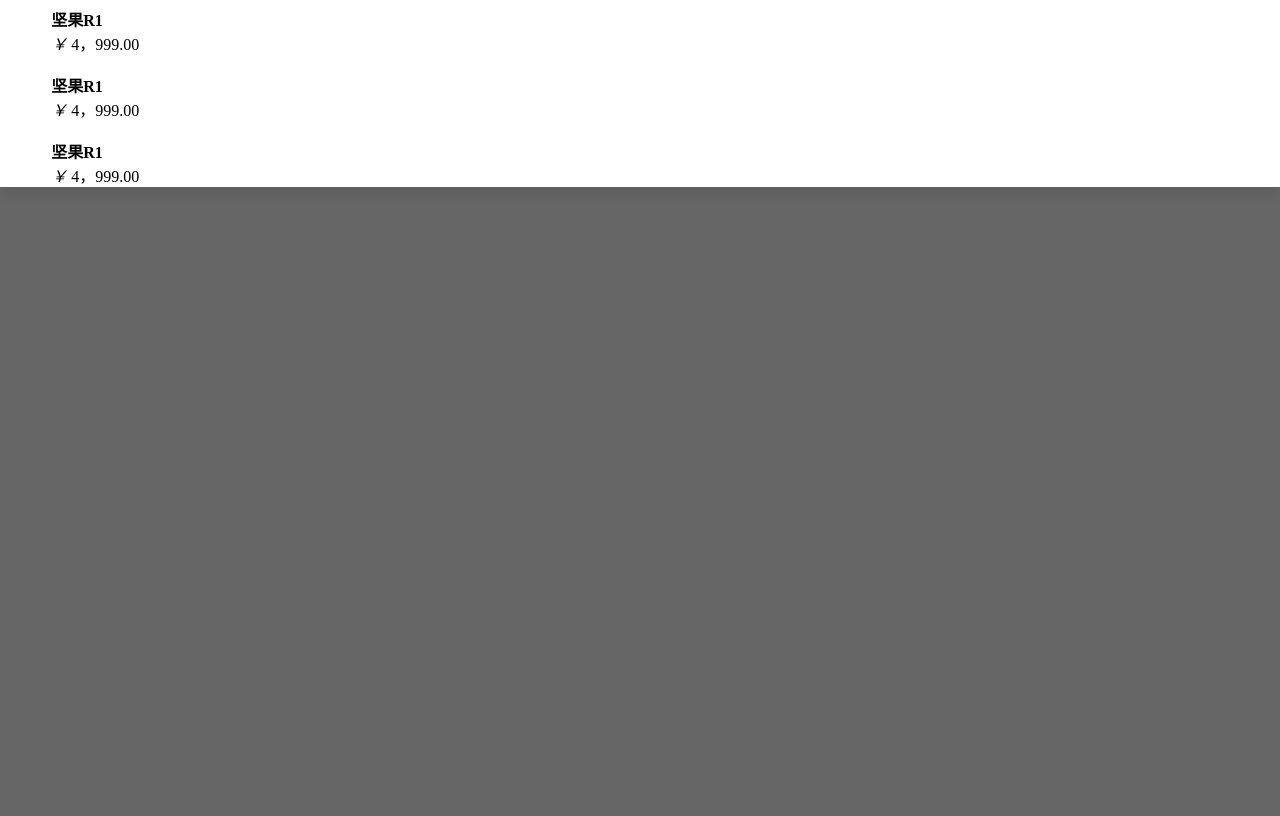
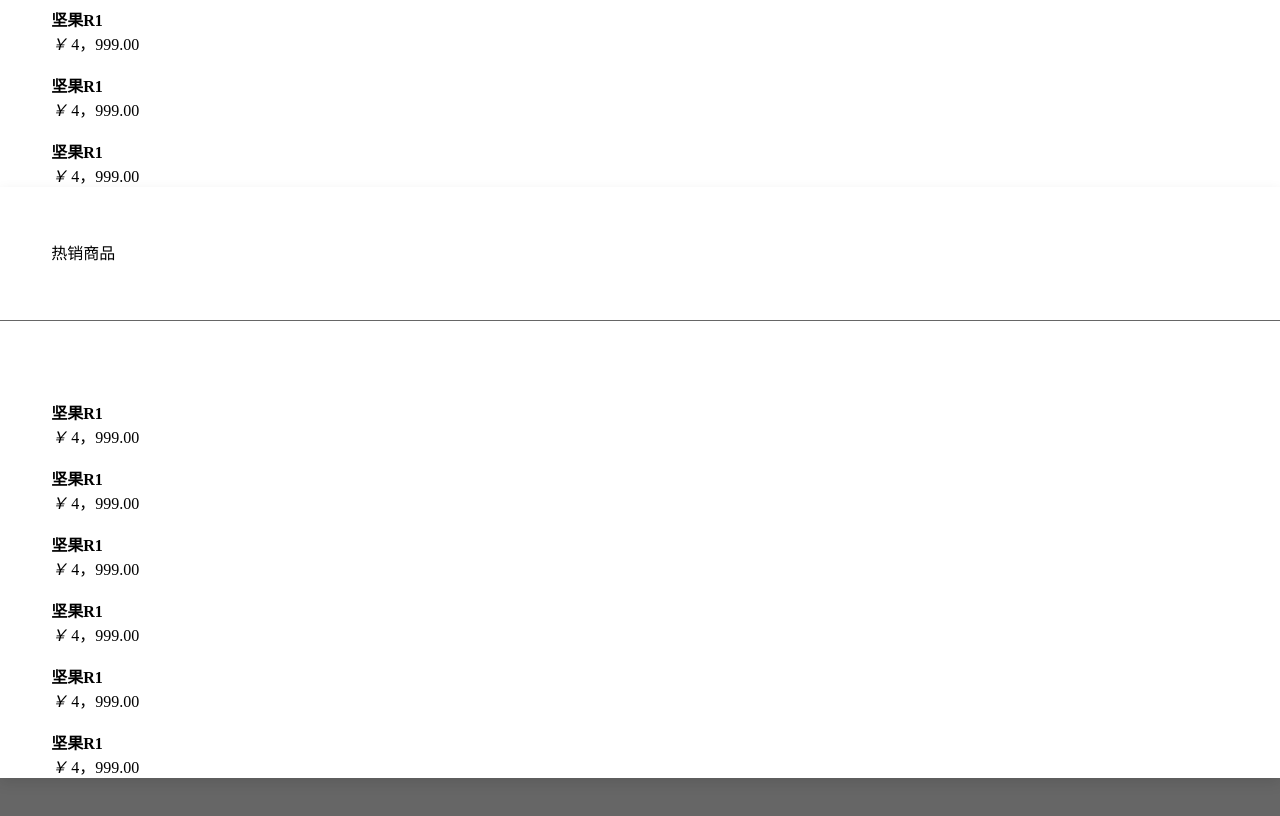
Before and after one commit to jiaiqi/smartisan, a website: page build/index.html in a window 1280 px wide. Shown: the part 2157-2973 px from the top of the page. Before the commit the page ends 2488 px from the top, so only its background shows below. Drawn offline with Linux system fonts and the light colour scheme.

Commit message:
2019年3月1日15点48分

```diff
--- a/build/index.html
+++ b/build/index.html
@@ -283,7 +283,108 @@
             </div>
         </div>
         <div class="floor-wrap">
+            <div class="floor-title">
+                <div class="title-wrap">
+                    热销商品
+                </div>
+            </div>
+            <div class="floor-con">
+                <ul>
+                    <li>
+                        <div class="goodsBox">
+                            <a href="" class="goodsImg">
+                                <img src="" alt="">
+                            </a>
+                            <div class="goodsItem">
+                                <h4 class="goodsName">坚果R1</h4>
+                                <p class="goodsSlogan"></p>
+                                <p class="goodsPrice">
+                                    <i>￥</i>
+                                    <span class="price">
+                                        4，999.00
+                                    </span>
+                                </p>
+                            </div>
+                        </div>
+                        <div class="goodsBox">
+                            <a href="" class="goodsImg">
+                                <img src="" alt="">
+                            </a>
+                            <div class="goodsItem">
+                                <h4 class="goodsName">坚果R1</h4>
+                                <p class="goodsSlogan"></p>
+                                <p class="goodsPrice">
+                                    <i>￥</i>
+                                    <span class="price">
+                                        4，999.00
+                                    </span>
+                                </p>
+                            </div>
+                        </div>
+                        <div class="goodsBox">
+                            <a href="" class="goodsImg">
+                                <img src="" alt="">
+                            </a>
+                            <div class="goodsItem">
+                                <h4 class="goodsName">坚果R1</h4>
+                                <p class="goodsSlogan"></p>
+                                <p class="goodsPrice">
+                                    <i>￥</i>
+                                    <span class="price">
+                                        4，999.00
+                                    </span>
+                                </p>
+                            </div>
+                        </div>
+                        <div class="goodsBox">
+                            <a href="" class="goodsImg">
+                                <img src="" alt="">
+                            </a>
+                            <div class="goodsItem">
+                                <h4 class="goodsName">坚果R1</h4>
+                                <p class="goodsSlogan"></p>
+                                <p class="goodsPrice">
+                                    <i>￥</i>
+                                    <span class="price">
+                                        4，999.00
+                                    </span>
+                                </p>
+                            </div>
+                        </div>
+                        <div class="goodsBox">
+                            <a href="" class="goodsImg">
+                                <img src="" alt="">
+                            </a>
+                            <div class="goodsItem">
+                                <h4 class="goodsName">坚果R1</h4>
+                                <p class="goodsSlogan"></p>
+                                <p class="goodsPrice">
+                                    <i>￥</i>
+                                    <span class="price">
+                                        4，999.00
+                                    </span>
+                                </p>
+                            </div>
+                        </div>
+                        <div class="goodsBox">
+                            <a href="" class="goodsImg">
+                                <img src="" alt="">
+                            </a>
+                            <div class="goodsItem">
+                                <h4 class="goodsName">坚果R1</h4>
+                                <p class="goodsSlogan"></p>
+                                <p class="goodsPrice">
+                                    <i>￥</i>
+                                    <span class="price">
+                                        4，999.00
+                                    </span>
+                                </p>
+                            </div>
+                        </div>
 
+                    </li>
+                </ul>
+            </div>
         </div>
         <div class="floor-wrap">
 
--- a/package.json
+++ b/package.json
@@ -16,10 +16,9 @@
     "url": "https://github.com/jiaaaaaqi/smartisan/issues"
   },
   "homepage": "https://github.com/jiaaaaaqi/smartisan#readme",
-  "dependencies": {
-    "gulp": "^4.0.0"
-  },
+  "dependencies": {},
   "devDependencies": {
+    "gulp": "^4.0.0",
     "gulp-sass": "^4.0.2",
     "gulp-uglify": "^3.0.1"
   }
```
Also changed, not shown: 1 other file.
